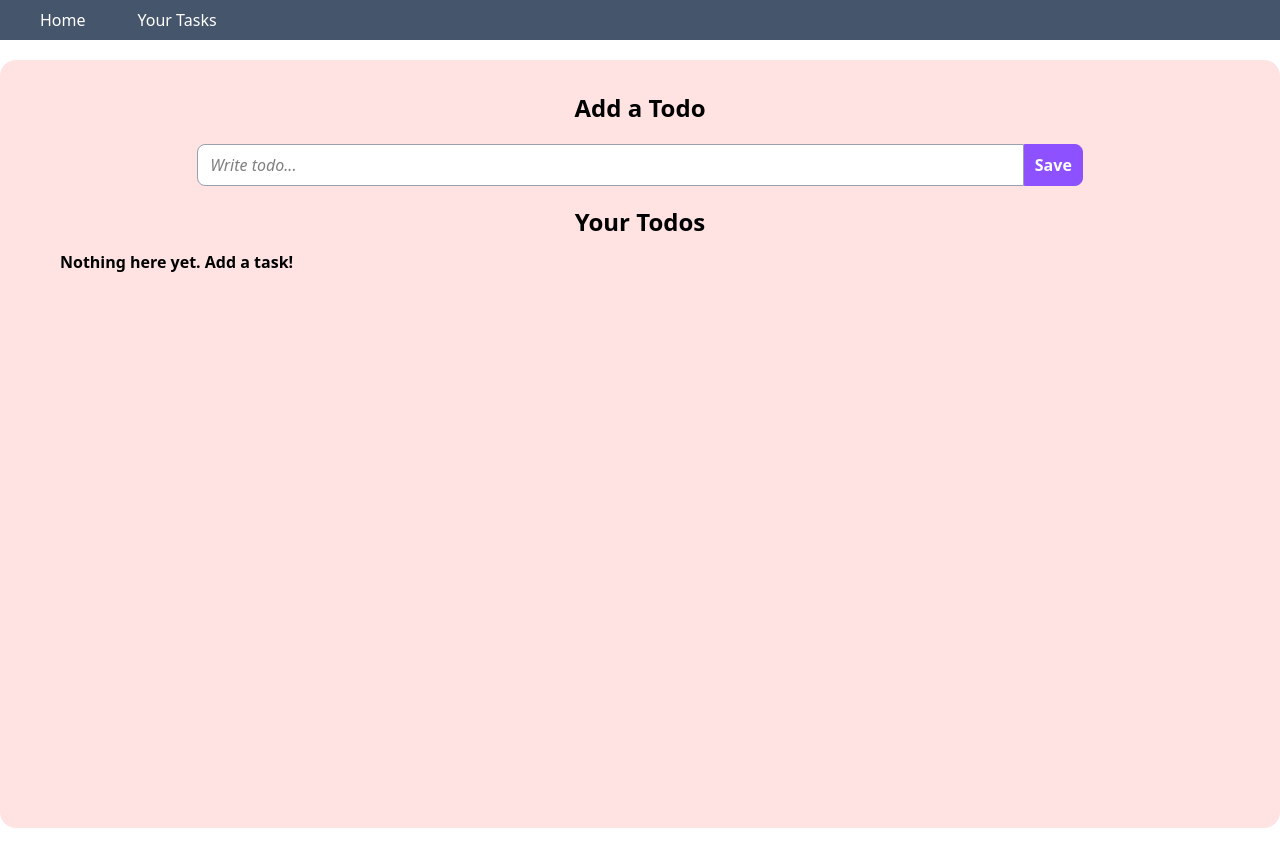
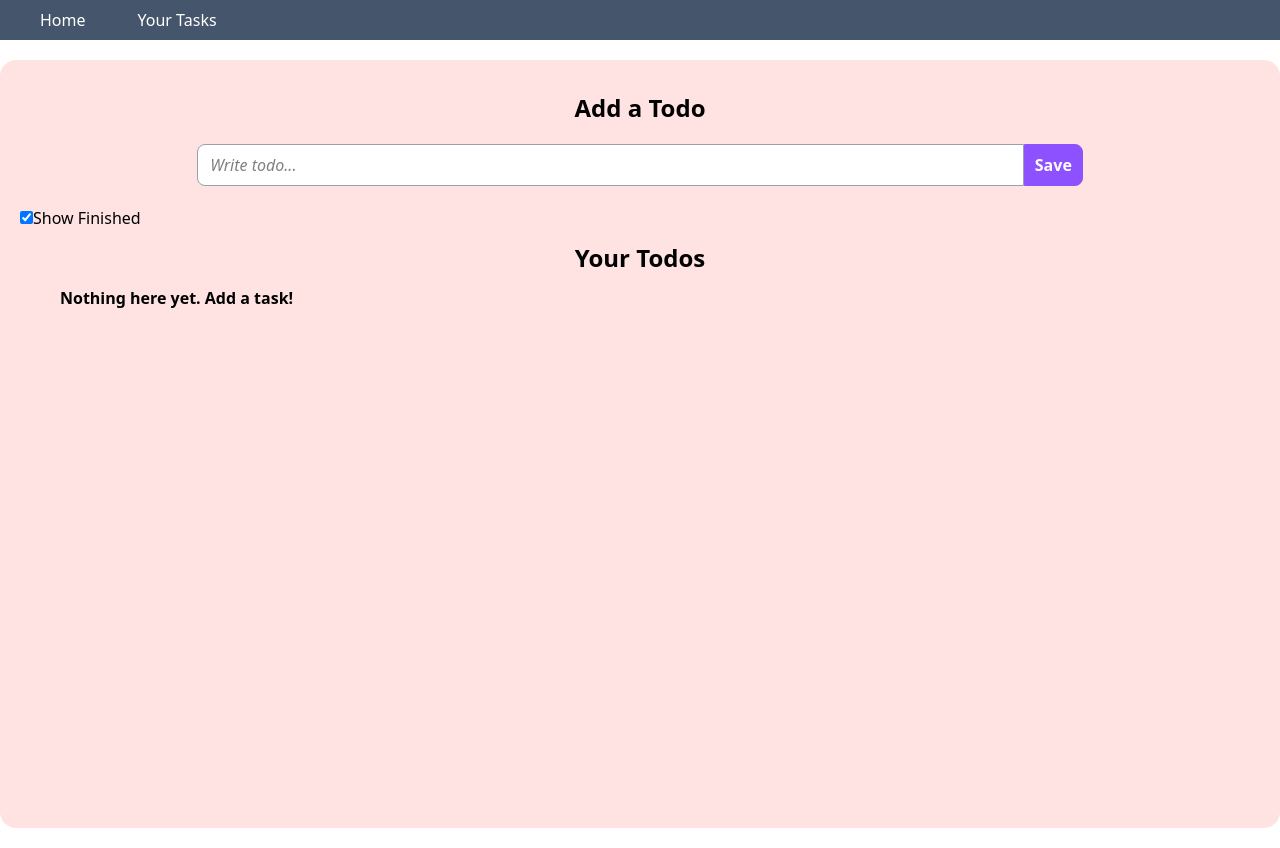
Before and after one commit to vishal290704/Your-Planner, a React (Vite) app: page / in a window 1280 px wide. Built offline with nearby package versions, Linux system fonts and the light colour scheme.

Commit message:
togglefinish

```diff
--- a/src/App.jsx
+++ b/src/App.jsx
@@ -8,6 +8,7 @@ function App() {
   const [isEditing, setIsEditing] = useState(false);
   const [editId, setEditId] = useState(null);
   const inputRef = useRef(null);
+  const [showFinished, setshowFinished] = useState(true)
 
   useEffect(() => {
     let todoString = localStorage.getItem("todos")
@@ -76,6 +77,10 @@ function App() {
     localStorage.setItem("todos", JSON.stringify(todos))
   }
 
+  const toggleFinished =  (e)=>{
+    setshowFinished(!showFinished)
+  }
+
   return (
     <>
       <Navbar />
@@ -102,7 +107,7 @@ function App() {
             </button>
           </div>
         </div>
-
+        <input onChange={toggleFinished} type="checkbox" checked={showFinished} />Show Finished
         <h2 className="flex justify-center items-center my-3 text-2xl font-bold">
           Your Todos
         </h2>
```
